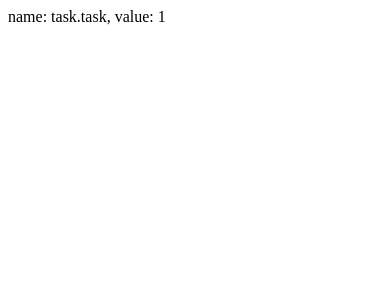
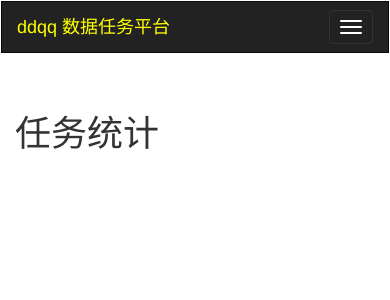
Before and after one commit to blueskyz/flyer, a Flask app: page /task/test/1 in a window 390 px wide. Shown: the top 300 px of the page. Run offline with Flask 2, Linux system fonts and the light colour scheme; parts of the project's set-up code (start-up, migrations or seed data) failed here and were passed over; some libraries are stand-ins or nearby versions.

Commit message:
添加基本结构

```diff
--- a/src/serv/home/home.py
+++ b/src/serv/home/home.py
@@ -7,6 +7,6 @@ from flask import Blueprint, render_template
 from . import home
 
 
-@home.route('/test/<value>')
-def test(value):
-    return render_template('home.html')
+@home.route('/')
+def home_page(page_name=''):
+    return render_template('home.html', title='home {}'.format(page_name))
--- a/src/serv/task/task.py
+++ b/src/serv/task/task.py
@@ -7,6 +7,20 @@ from flask import Blueprint, render_template
 from . import task
 
 
+@task.route('/')
+def tasks():
+    return render_template('tasks.html', title='task list')
+
+
+@task.route('/<taskid>')
+def task_detail(taskid):
+    if not taskid.isdigit():
+        raise Exception('taskid error {}'.format(taskid))
+
+    return render_template('tasks.html', title='task detail')
+
+
 @task.route('/test/<value>')
 def test(value):
-    return 'name: {}, value: {}'.format(__name__, value)
+    return render_template('task.html',
+                           title='hello task {}'.format(value))
--- /dev/null
+++ b/src/serv/task/templates/task.html
@@ -0,0 +1,6 @@
+{% extends "base.html" %}
+{% block title %}task - ddqq 统计平台{% endblock %}
+
+{% block page_content %}
+  <h1>任务统计</h1>
+{% endblock %}
--- /dev/null
+++ b/src/serv/task/templates/tasks.html
@@ -0,0 +1,6 @@
+{% extends "base.html" %}
+{% block title %}task - ddqq 统计平台{% endblock %}
+
+{% block page_content %}
+  <h1>任务统计</h1>
+{% endblock %}
--- /dev/null
+++ b/src/serv/templates/base.html
@@ -0,0 +1,44 @@
+{% extends "bootstrap/base.html" %}
+{% block title %}ddqq 数据任务平台{% endblock %}
+
+<body>
+{% block navbar %}
+<nav class="navbar navbar-expand-md fixed-top">
+    <div class="navbar navbar-inverse" role="navigation">
+        <a class="navbar-brand" href="/"><span style="color: yellow">ddqq 数据任务平台</span></a>
+        <button type="button"
+                class="navbar-toggle d-lg-none"
+                data-toggle="collapse"
+                data-target="#id-navbar-collapse"
+                aria-expanded="false"
+                aira-label="Toggle navigation">
+            <span class="sr-only">Toggle navigation</span>
+            <span class="icon-bar"></span>
+            <span class="icon-bar"></span>
+            <span class="icon-bar"></span>
+        </button>
+
+        <div class="navbar-collapse collapse" id="id-navbar-collapse">
+            <ul class="nav navbar-nav mr-auto">
+                <li class="nav-item"><a class="nav-link" href="/">首页</a></li>
+                <li class="nav-item"><a class="nav-link" href="/task">任务</a></li>
+                <li class="nav-item"><a class="nav-link" href="/schd">执行计划</a></li>
+                <li class="nav-item"><a class="nav-link" href="/user">用户管理</a></li>
+                <li class="nav-item"><a class="nav-link" href="/log">日志</a></li>
+            </ul>
+            <form class="pull-right form-inline mt-2 mt-md-0">
+                <input class="form-control mr-sm-2" type="text" placeholder="Search" aria-label="Search">
+                <button class="btn btn-outline-success my-2 my-sm-0" type="submit">Search</button>
+            </form>
+        </div>
+    </div>
+</nav>
+{% endblock %}
+
+{% block content %}
+<div class="container">
+    {% block page_content %}
+    {% endblock %}
+</div>
+{% endblock %}
+</body>
```
Also changed, not shown: src/serv/home/templates/home.html (+4 -10 lines), src/serv/manage.py (+9 -2 lines).
